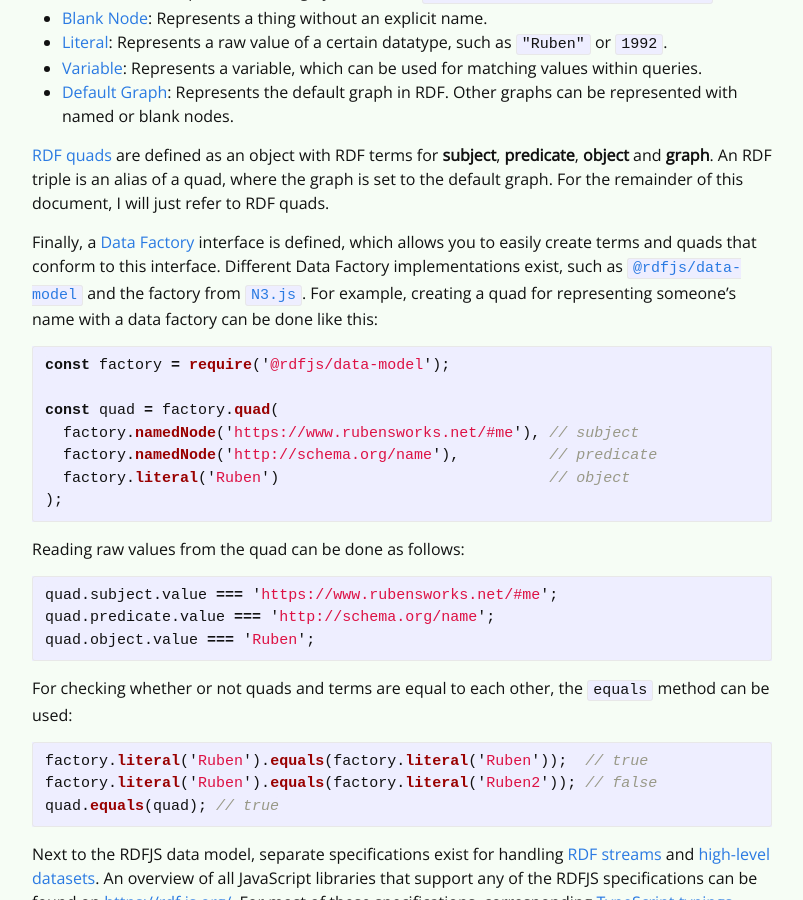
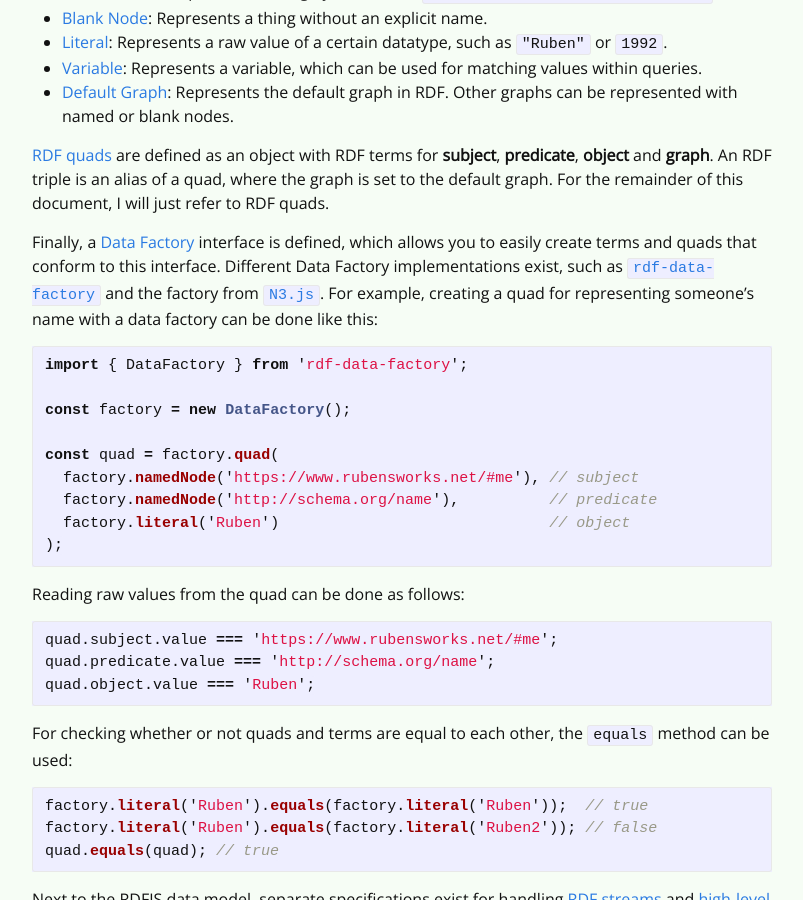
Before and after one commit to rubensworks/rubensworks.net, a Jekyll site: the page built from _posts/2019-10-06-using-rdf-in-javascript.markdown, in a window 1280 px wide and 900 px high, scrolled down 1398 px. Shown: the whole window, without its empty margins (238-1041 px from the left). Built offline with Jekyll 4.4.1, drawn with Linux system fonts in a browser that asks for light colours; some web fonts are replaced; comment, search, counter and statistics services are not loaded.

Commit message:
Update references to RDF/JS data factory

````diff
--- a/_posts/2019-10-06-using-rdf-in-javascript.markdown
+++ b/_posts/2019-10-06-using-rdf-in-javascript.markdown
@@ -77,12 +77,14 @@ For the remainder of this document, I will just refer to RDF quads.
 
 Finally, a [Data Factory](http://rdf.js.org/data-model-spec/#datafactory-interface) interface is defined,
 which allows you to easily create terms and quads that conform to this interface.
-Different Data Factory implementations exist, such as [`@rdfjs/data-model`](https://github.com/rdfjs-base/data-model)
+Different Data Factory implementations exist, such as [`rdf-data-factory`](https://www.npmjs.com/package/rdf-data-factory)
 and the factory from [`N3.js`](https://github.com/rdfjs/N3.js#interface-specifications).
 For example, creating a quad for representing someone's name with a data factory can be done like this:
 
 ```javascript
-const factory = require('@rdfjs/data-model');
+import { DataFactory } from 'rdf-data-factory';
+
+const factory = new DataFactory();
 
 const quad = factory.quad(
   factory.namedNode('https://www.rubensworks.net/#me'), // subject
````
